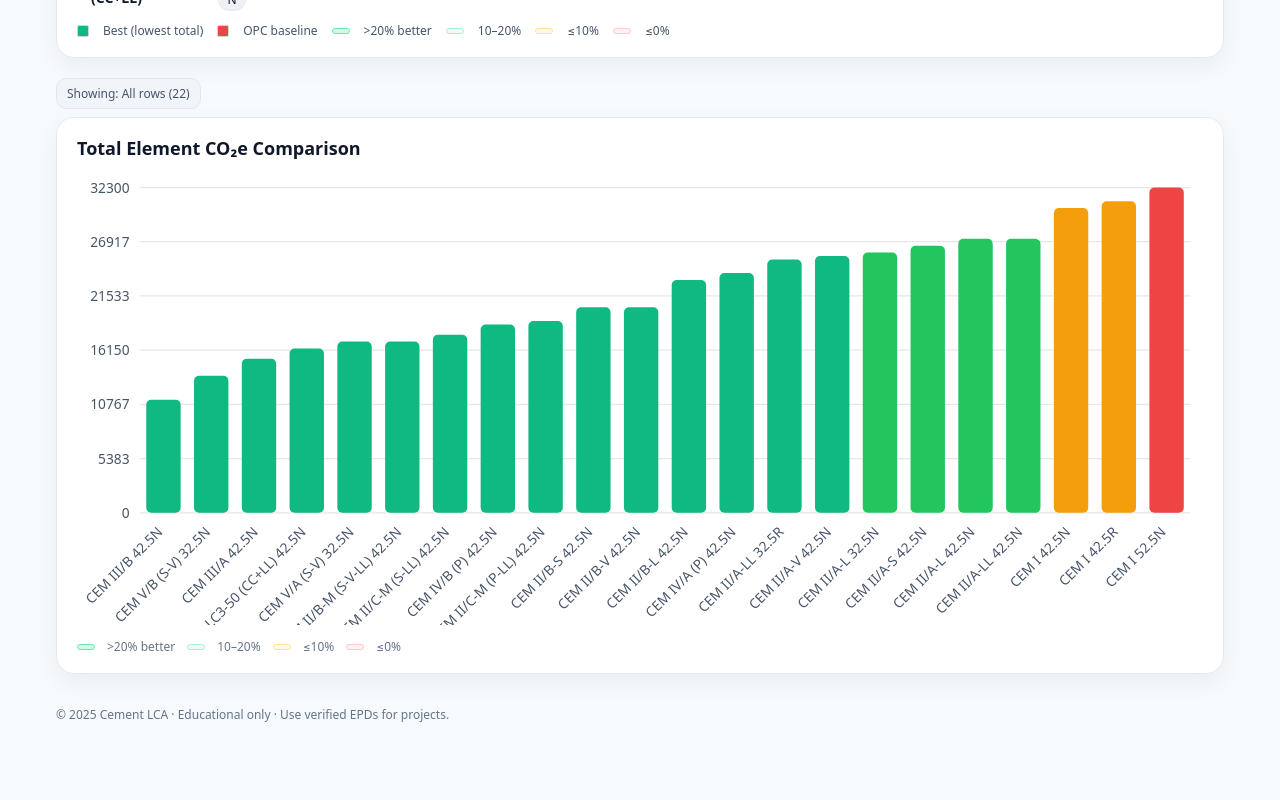
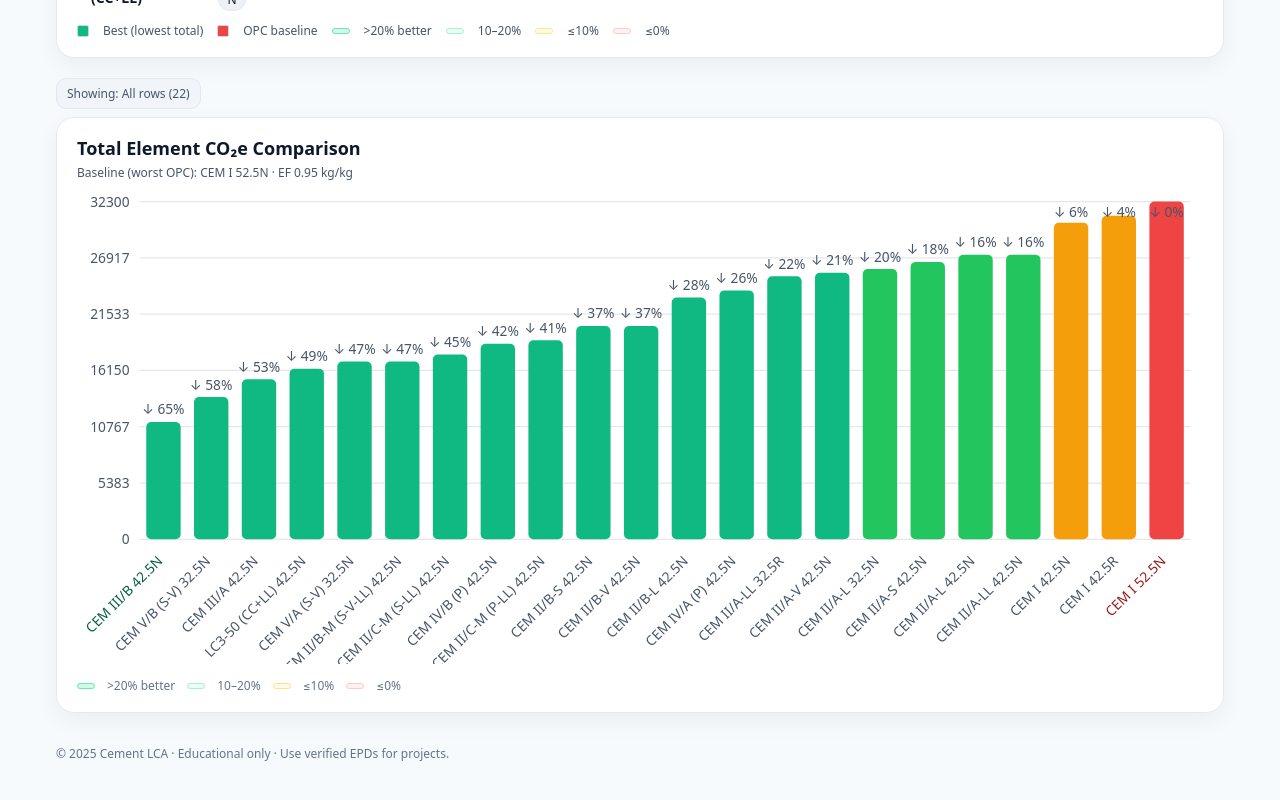
Before and after one commit to MarioSorgente/cement-lca, a Next.js app: page / in a window 1280 px wide. Shown: the part 1075-1875 px from the top of the page. Before the commit the page ends 1838 px from the top, so only its background shows below. Built offline with nearby package versions, Linux system fonts and the light colour scheme.

Commit message:
Update BarChart.tsx

```diff
--- a/components/BarChart.tsx
+++ b/components/BarChart.tsx
@@ -2,13 +2,19 @@ import { ResultRow } from '../lib/types'
 import { formatNumber } from '../lib/calc'
 
 export default function BarChart({
-  rows, bestId, opcBaselineId
-}: { rows: ResultRow[]; bestId?: string; opcBaselineId?: string }) {
+  rows, bestId, opcBaselineId, baselineEf, baselineLabel
+}: {
+  rows: ResultRow[]
+  bestId?: string
+  opcBaselineId?: string
+  baselineEf?: number
+  baselineLabel?: string
+}) {
   if (!rows.length) return null
 
   const max = Math.max(...rows.map(r => r.totalElement))
-  const w = 900, h = 360
-  const m = { top: 10, right: 10, bottom: 90, left: 50 }
+  const w = 900, h = 380
+  const m = { top: 10, right: 10, bottom: 100, left: 50 }
   const iw = w - m.left - m.right
   const ih = h - m.top - m.bottom
   const step = iw / rows.length
@@ -24,12 +30,18 @@ export default function BarChart({
     return '#10b981'                       // deep green
   }
 
+  const baselineText = baselineEf
+    ? `Baseline (worst OPC): ${baselineLabel ?? '—'} · EF ${baselineEf.toFixed(2)} kg/kg`
+    : 'Baseline: not available'
+
   return (
     <div className="card">
-      <h2 style={{ fontSize: 18, fontWeight: 600, marginTop: 0 }}>Total Element CO₂e Comparison</h2>
+      <h2 style={{ fontSize: 18, fontWeight: 600, marginTop: 0, marginBottom: 4 }}>Total Element CO₂e Comparison</h2>
+      <div className="small" style={{ marginBottom: 8, color: '#475569' }}>{baselineText}</div>
 
       <svg viewBox={`0 0 ${w} ${h}`} style={{ width: '100%', height: 'auto' }} role="img" aria-label="Bar chart of total CO2e">
         <g transform={`translate(${m.left},${m.top})`}>
+          {/* Grid + y axis */}
           {tickValues.map((tv, i) => {
             const y = ih - (tv / max) * ih
             return (
@@ -40,25 +52,41 @@ export default function BarChart({
             )
           })}
 
+          {/* Bars */}
           {rows.map((r, i) => {
             const x = i * step + (step - bar) / 2
             const hBar = (r.totalElement / max) * ih
             const y = ih - hBar
             const fill = colorFor(r.gwpReductionPct)
+            const label = r.gwpReductionPct >= 0
+              ? `↓ ${r.gwpReductionPct.toFixed(0)}%`
+              : `↑ ${Math.abs(r.gwpReductionPct).toFixed(0)}%`
             return (
               <g key={r.cement.id}>
                 <rect x={x} y={y} width={bar} height={hBar} fill={fill} rx={4} />
-                <title>{`${r.cement.cement_type}: ${formatNumber(r.totalElement)} kg · Δ ${r.gwpReductionPct.toFixed(0)}%`}</title>
+                {/* Reduction labels on bars */}
+                <text x={x + bar / 2} y={Math.max(12, y - 6)} textAnchor="middle" fontSize="11" fill="#475569">
+                  {label}
+                </text>
+                {/* Tooltip */}
+                <title>{`${r.cement.cement_type}
+Total: ${formatNumber(r.totalElement)} kg
+Reduction vs baseline: ${label}`}</title>
               </g>
             )
           })}
 
+          {/* X labels */}
           {rows.map((r, i) => {
             const x = i * step + step / 2
             const label = r.cement.cement_type
+            const isBest = r.cement.id === bestId
+            const isBaseline = r.cement.id === opcBaselineId
             return (
-              <g key={r.cement.id} transform={`translate(${x},${ih + 16}) rotate(-45)`}>
-                <text fontSize="11" fill="#475569" textAnchor="end">{label}</text>
+              <g key={r.cement.id} transform={`translate(${x},${ih + 18}) rotate(-45)`}>
+                <text fontSize="11" fill={isBest ? '#065f46' : isBaseline ? '#991b1b' : '#475569'} textAnchor="end">
+                  {label}
+                </text>
               </g>
             )
           })}
```
